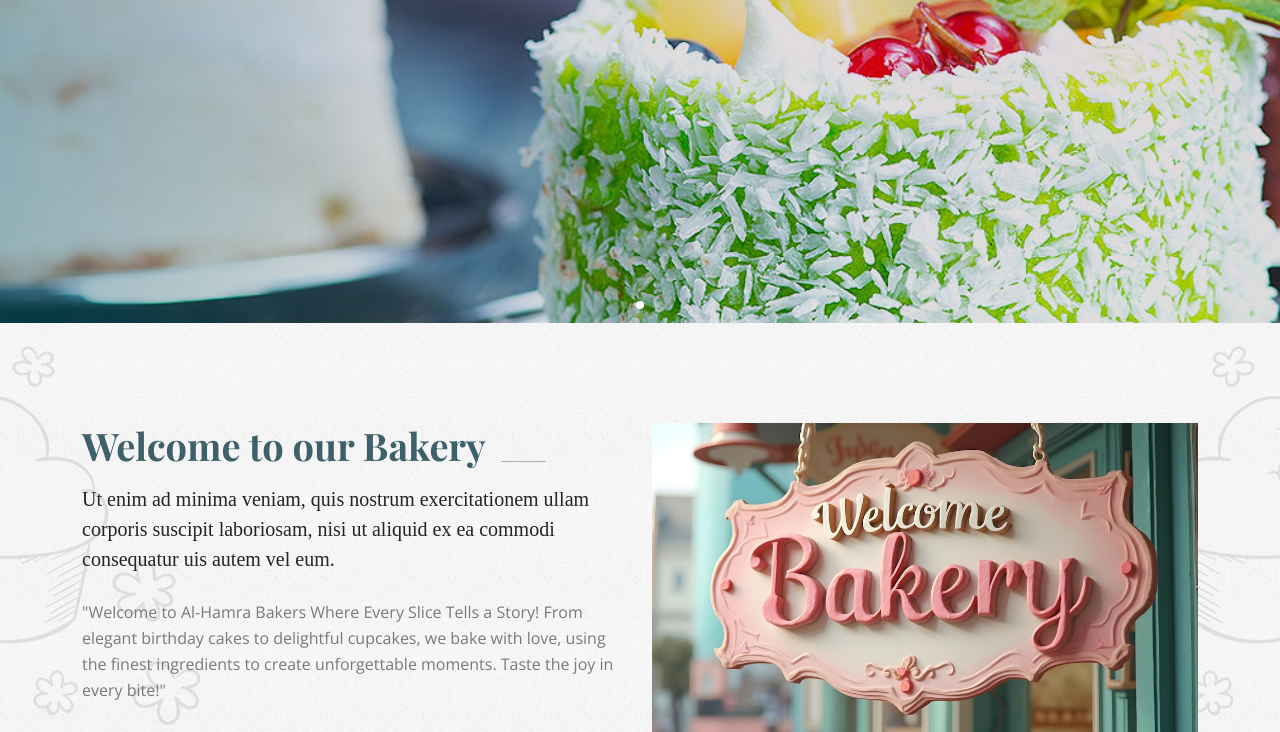
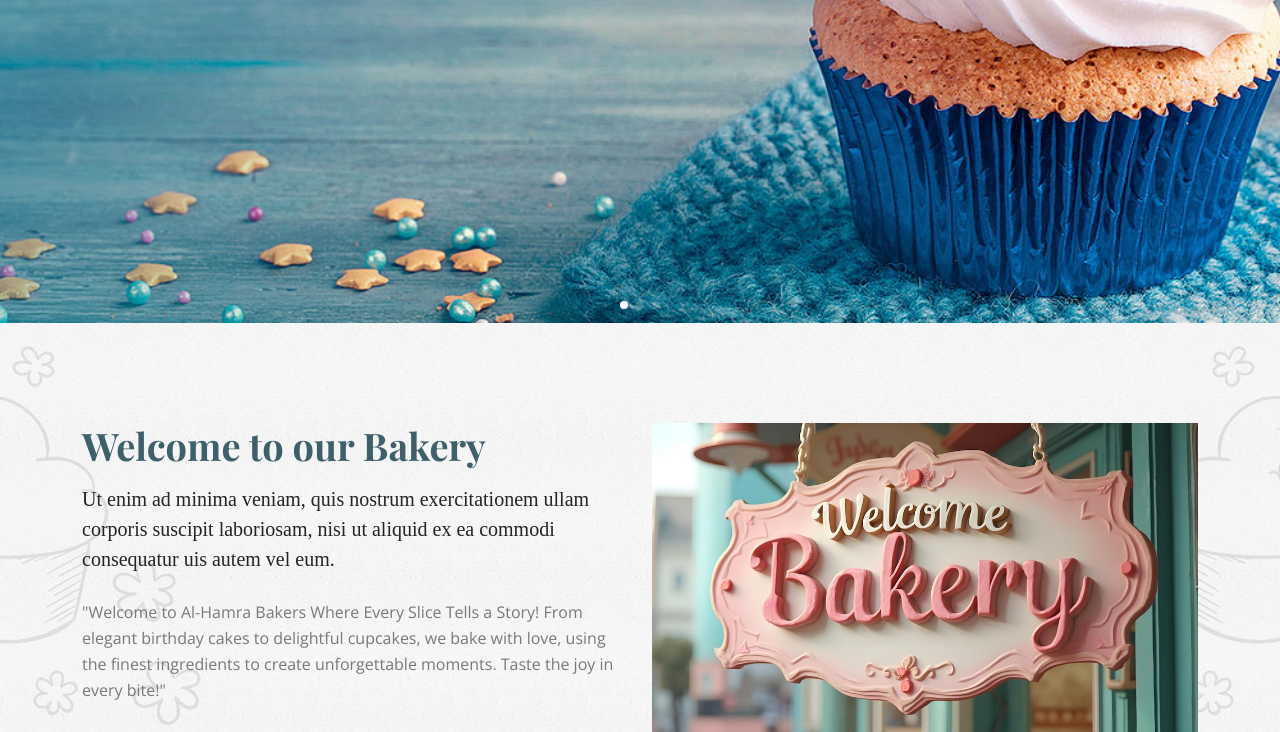
Before and after one commit to Ahmed-003/Client-Web, a plain HTML site: page index.html in a window 1280 px wide. Shown: the part 587-1319 px from the top of the page. Drawn offline with nearby package versions, Linux system fonts and the light colour scheme; a web font is replaced by a local one.

Commit message:
Client Web

```diff
--- a/app.js
+++ b/app.js
@@ -21,7 +21,7 @@ var swiper = new Swiper(".mySwiper", {
     },
 
     autoplay: {
-        delay: 3000,
+        delay: 8000,
         disableOnInteraction: false,
       },
 
@@ -32,26 +32,6 @@ var swiper = new Swiper(".mySwiper", {
   });
 
 
-//   $('.owl-carousel').owlCarousel({
-//     loop:true,
-//     margin:10,
-//     nav: true,           // 👈 This enables next/prev buttons
-//     dots: true,
-//     responsive: {
-//       0: {
-//           items: 1,
-//       },
-//       430: {
-//           items: 2,
-//       },
-//       768: {
-//           items: 3,
-//       },
-//       992: {
-//           items: 4,
-//       }
-//     }
-// })
 
 $('.owl-carousel').owlCarousel({
   loop:true,
--- a/style.css
+++ b/style.css
@@ -528,7 +528,7 @@
     margin-bottom: 15px;
 }
 
-.main_title h2:before {
+/* .main_title h2:before {
     content: "";
     width: 45px;
     height: 1px;
@@ -536,7 +536,7 @@
     position: absolute;
     right: -60px;
     bottom: 7px;
-}
+} */
 
 .main_title p {
     font-size: 20px;
```
